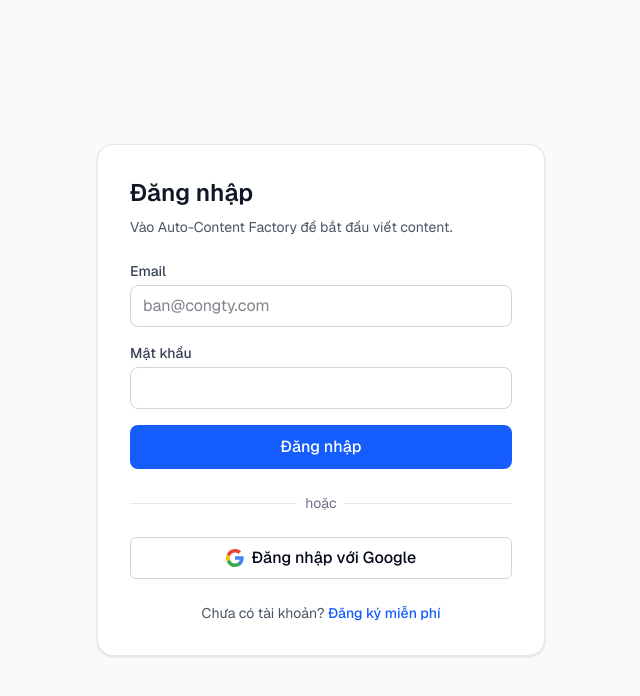
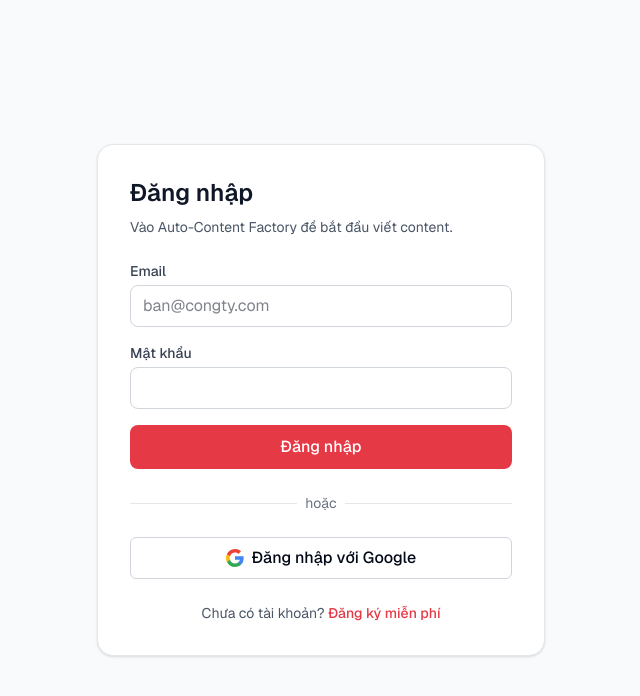
Before and after one commit to vuhuyhai/auto-content-factory, a Next.js app: page /login in a window 1280 px wide. Shown: the top 696 px of the page, without its empty margins (319-959 px from the left). Built offline with nearby package versions, Linux system fonts and the light colour scheme.

Commit message:
feat(ui): dong bo mau auth ve token accent-acf

```diff
--- a/src/app/(auth)/login/page.tsx
+++ b/src/app/(auth)/login/page.tsx
@@ -53,7 +53,7 @@
             type="email"
             required
             autoComplete="email"
-            className="w-full px-3 py-2 border border-gray-300 rounded-lg focus:outline-none focus:ring-2 focus:ring-blue-500 focus:border-transparent"
+            className="w-full px-3 py-2 border border-gray-300 rounded-lg focus:outline-none focus:ring-2 focus:ring-accent-acf focus:border-transparent"
             placeholder="ban@congty.com"
           />
         </div>
@@ -72,7 +72,7 @@
             required
             autoComplete="current-password"
             minLength={6}
-            className="w-full px-3 py-2 border border-gray-300 rounded-lg focus:outline-none focus:ring-2 focus:ring-blue-500 focus:border-transparent"
+            className="w-full px-3 py-2 border border-gray-300 rounded-lg focus:outline-none focus:ring-2 focus:ring-accent-acf focus:border-transparent"
           />
         </div>
 
@@ -88,7 +88,7 @@
         <button
           type="submit"
           disabled={isPending}
-          className="w-full bg-blue-600 text-white font-medium py-2.5 rounded-lg hover:bg-blue-700 disabled:opacity-50 disabled:cursor-not-allowed transition"
+          className="w-full bg-accent-acf text-white font-medium py-2.5 rounded-lg hover:bg-accent-acf/90 disabled:opacity-50 disabled:cursor-not-allowed transition"
         >
           {isPending ? 'Đang đăng nhập...' : 'Đăng nhập'}
         </button>
@@ -109,7 +109,7 @@
         Chưa có tài khoản?{' '}
         <Link
           href="/signup"
-          className="text-blue-600 font-medium hover:underline"
+          className="text-accent-acf font-medium hover:underline"
         >
           Đăng ký miễn phí
         </Link>
--- a/src/app/(auth)/signup/page.tsx
+++ b/src/app/(auth)/signup/page.tsx
@@ -34,7 +34,7 @@
               type="email"
               required
               autoComplete="email"
-              className="w-full px-3 py-2 border border-gray-300 rounded-lg focus:outline-none focus:ring-2 focus:ring-blue-500 focus:border-transparent"
+              className="w-full px-3 py-2 border border-gray-300 rounded-lg focus:outline-none focus:ring-2 focus:ring-accent-acf focus:border-transparent"
               placeholder="ban@congty.com"
             />
           </div>
@@ -53,7 +53,7 @@
               required
               autoComplete="new-password"
               minLength={8}
-              className="w-full px-3 py-2 border border-gray-300 rounded-lg focus:outline-none focus:ring-2 focus:ring-blue-500 focus:border-transparent"
+              className="w-full px-3 py-2 border border-gray-300 rounded-lg focus:outline-none focus:ring-2 focus:ring-accent-acf focus:border-transparent"
             />
             <p className="text-xs text-gray-500 mt-1">
               Tối thiểu 8 ký tự.
@@ -72,7 +72,7 @@
           <button
             type="submit"
             disabled={isPending}
-            className="w-full bg-blue-600 text-white font-medium py-2.5 rounded-lg hover:bg-blue-700 disabled:opacity-50 disabled:cursor-not-allowed transition"
+            className="w-full bg-accent-acf text-white font-medium py-2.5 rounded-lg hover:bg-accent-acf/90 disabled:opacity-50 disabled:cursor-not-allowed transition"
           >
             {isPending ? 'Đang tạo tài khoản...' : 'Tạo tài khoản'}
           </button>
@@ -93,7 +93,7 @@
           Đã có tài khoản?{' '}
           <Link
             href="/login"
-            className="text-blue-600 font-medium hover:underline"
+            className="text-accent-acf font-medium hover:underline"
           >
             Đăng nhập
           </Link>
```
